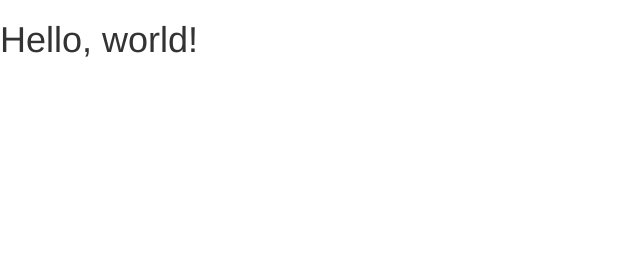
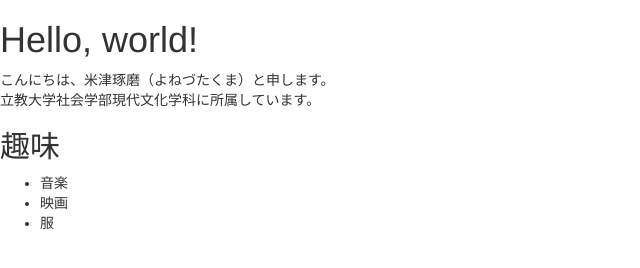
Before and after one commit to come-no-car/come-no-car, a plain HTML site: page index.html in a window 1280 px wide. Shown: the whole page, without its empty margins (0-640 px from the left). Drawn offline with nearby package versions, Linux system fonts and the light colour scheme.

Commit message:
second commit

```diff
--- a/index.html
+++ b/index.html
@@ -14,5 +14,13 @@
   </head>
   <body>
     <h1>Hello, world!</h1>
+    <p>こんにちは、米津琢磨（よねづたくま）と申します。<br>立教大学社会学部現代文化学科に所属しています。<br></p>
+    <h2>趣味</h2>
+    <ul>
+      <li>音楽</li>
+      <li>映画</li>
+      <li>服</li>
+    </ul>
+
   </body>
 </html>
```
